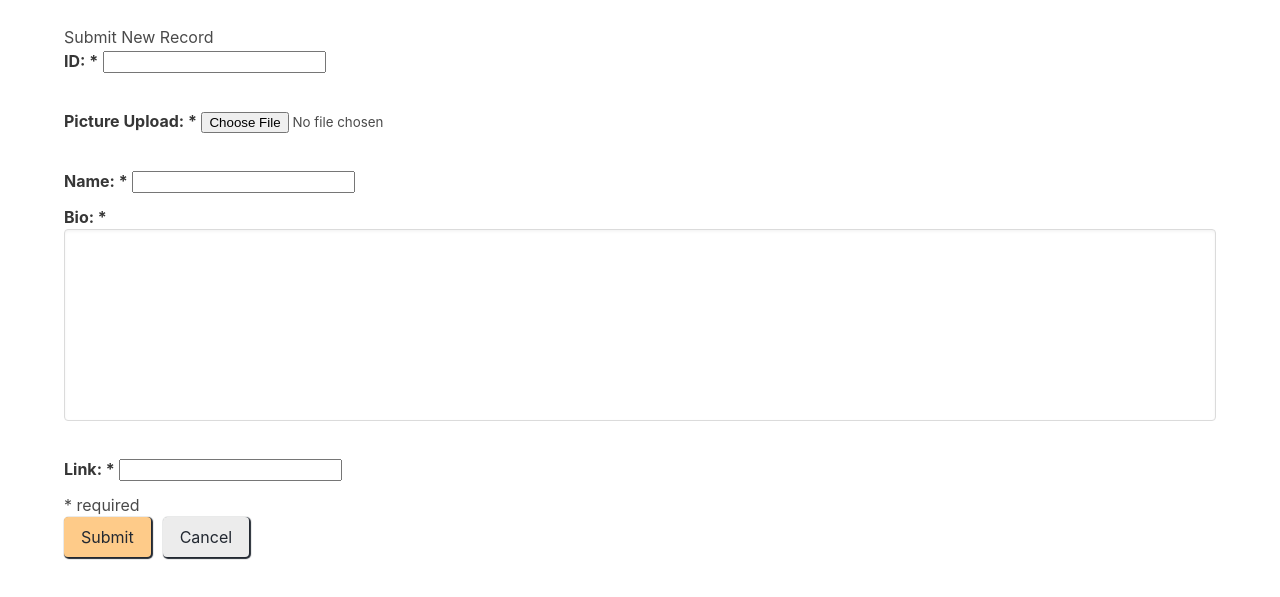
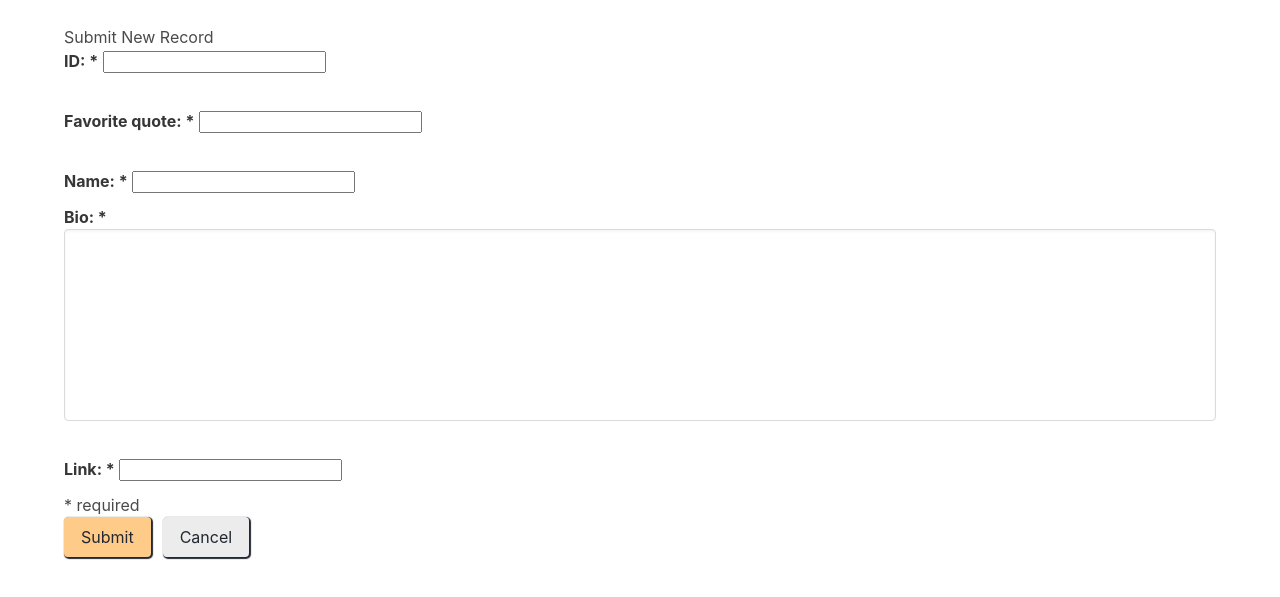
Before and after one commit to jalhadab/project5, a PHP site: page /new.php in a window 1280 px wide. Shown: the top 597 px of the page. Run offline with PHP 8.4, Linux system fonts and the light colour scheme; data that the repository does not hold is empty.

Commit message:
Updates to quote vs picture in form

```diff
--- a/new.php
+++ b/new.php
@@ -8,14 +8,14 @@ include('connect-db.php');
 if (isset($_POST['submit'])) {
 	// get form data, making sure it is valid
 	$id = mysqli_real_escape_string($connection, htmlspecialchars($_POST['id']));
-	$picture = mysqli_real_escape_string($connection, htmlspecialchars($_POST['quote']));
+	$quote = mysqli_real_escape_string($connection, htmlspecialchars($_POST['quote']));
     $name = mysqli_real_escape_string($connection, htmlspecialchars($_POST['name']));
 	$bio = mysqli_real_escape_string($connection, htmlspecialchars($_POST['bio']));
 	$link = mysqli_real_escape_string($connection, htmlspecialchars($_POST['link']));
 
 
 	// check to make sure both fields are entered
-	if ($picture == '' || $name == '' || $bio == '' || $link == '') {
+	if ($quote == '' || $name == '' || $bio == '' || $link == '') {
 		// generate error message
 		$error = 'ERROR: Please fill in all required fields!';
 
--- a/renderform.php
+++ b/renderform.php
@@ -32,8 +32,8 @@ if ($error != '') {
 	</div>
 	<div class="field">
 		<div class="control">
-			<strong>Picture Upload: *</strong>
-			<input type="file" name="fileToUpload" id="fileToUpload" value="<?php echo $picture; ?>" /><br><br>
+			<strong>Favorite quote: *</strong>
+			<input type="text" name="text" id="quote" value="<?php echo $quote; ?>" /><br><br>
 		</div>
 	</div>
 	<div class="field">
```
